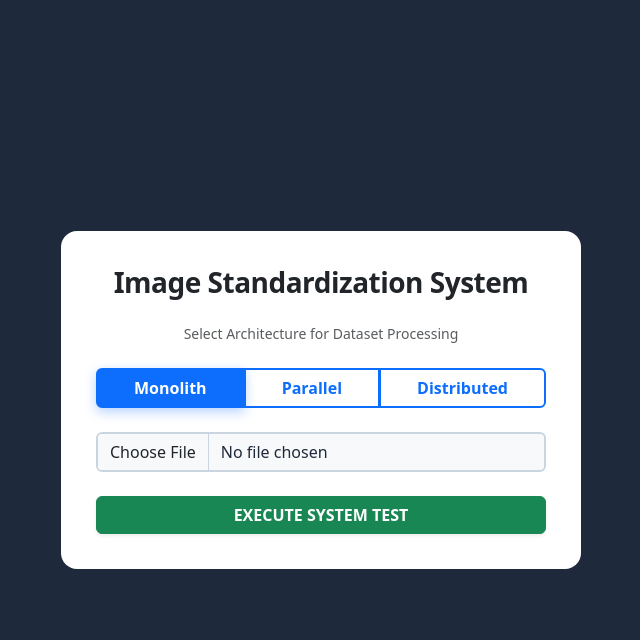
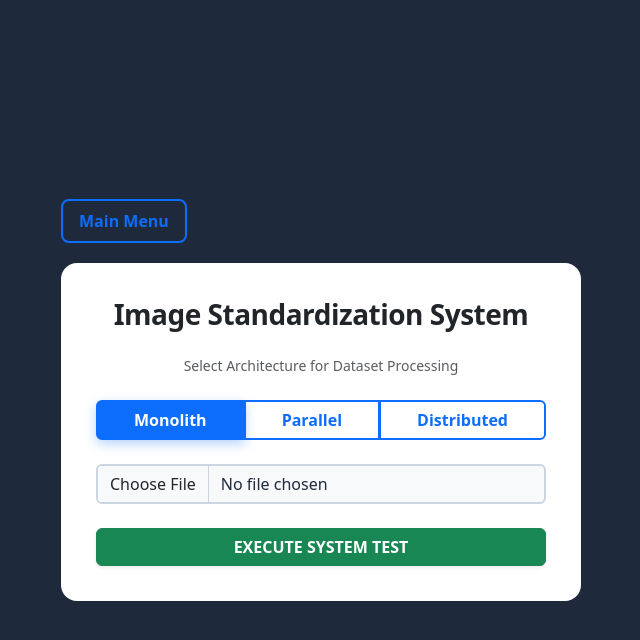
Before and after one commit to arepkimi/fyp-distributed-system, a Python web app: template dashboard/templates/index.html in a window 1280 px wide. Shown: the top 640 px of the page, without its empty margins (319-959 px from the left). Run offline with Jinja, Linux system fonts and the light colour scheme; the template is opened without the code that fills it, so the values that code supplies are empty.

Commit message:
Add styled back button to index.html
Added a back button with styling to the index page.

```diff
--- a/dashboard/templates/index.html
+++ b/dashboard/templates/index.html
@@ -74,9 +74,27 @@
             background: rgba(15, 23, 42, 0.98); /* Rich overlay for presentation loading focus */
             z-index: 100;
         }
+     .btn-outline-back {
+            border: 2px solid #0d6efd !important;
+            color: #0d6efd;
+            font-weight: 600;
+            padding: 8px 16px;
+            border-radius: 8px;
+            text-decoration: none;
+            transition: all 0.2s ease;
+            display: inline-block;
+            margin-bottom: 20px;   /* Creates the space between the button and card */
+            align-self: flex-end;  /* 🌟 FORCES THE BUTTON TO THE RIGHT SIDE FROM YOUR EYES */
+        }
+        .btn-outline-back:hover {
+            background-color: rgba(13, 110, 253, 0.08);
+            color: #0d6efd;
+        }
     </style>
 </head>
 <body>
+    <div>
+        <a href="/" class="btn-outline-back">Main Menu</a>
     <div class="card shadow-2xl text-center" id="formContainer">
         <h3 class="text-dark mb-4">Image Standardization System</h3>
         <p class="text-muted small mt-n3 mb-4">Select Architecture for Dataset Processing</p>
```
